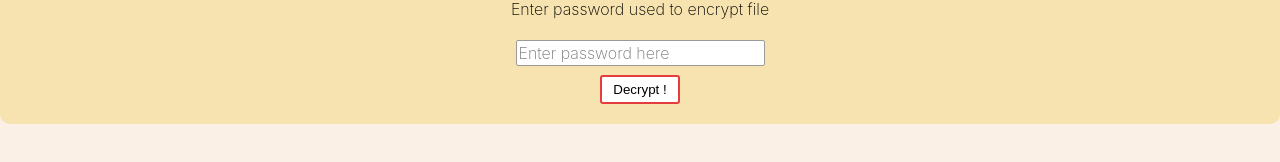
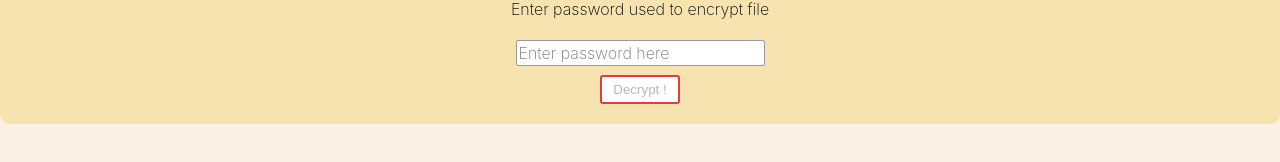
Before and after one commit to kamilwoloszyn/FEncrypt, a React (Create React App) app: page /decrypt in a window 1280 px wide. Shown: the part 374-536 px from the top of the page. Built offline with nearby package versions, Linux system fonts and the light colour scheme.

Commit message:
Added validation #1

```diff
--- a/src/components/Decryption.tsx
+++ b/src/components/Decryption.tsx
@@ -1,4 +1,4 @@
-import React,{useEffect, useRef,useContext} from "react";
+import React,{useEffect, useRef,useContext, useState} from "react";
 import styled from "styled-components";
 import { OptionButton } from '../styles/buttons';
 import { FormLabelBlock, FormInputBlock } from '../styles/forms';
@@ -30,9 +30,13 @@ export const Decryption: React.FC<Props> = (Props) => {
   const passwordRef = useRef<HTMLInputElement>(null);
   const globalPassword: PasswordState = useContext(PasswordContext);
   const globalAction: ActionToDo = useContext(ActionToDoContext);
+  const [globalButtonState,setGlobalButtonState] = useState<boolean>(true);
   const handleChangePassword = () => {
-    if (passwordRef.current) {
+    if (passwordRef.current && passwordRef.current.value.length > 6) {
       globalPassword.SetUsedPassword(passwordRef.current.value)
+    } else {
+      setGlobalButtonState(true);
+      // set warning
     }
   }
   useEffect(() => {
@@ -55,11 +59,10 @@ export const Decryption: React.FC<Props> = (Props) => {
              <FormInputBlock>
                    <input type="password" placeholder="Enter password here" className="form-input" ref={passwordRef} onChange={handleChangePassword}/>
               </FormInputBlock>
-            <Link to="/send"> <OptionButton type="button" customColor={"#fff"} hoverColor={"#e63c3c"} borderColor={"#e63c3c"}>Decrypt !</OptionButton> </Link>
+               <Link to="/send"> <OptionButton disabled={globalButtonState} type="button" customColor={"#fff"} hoverColor={"#e63c3c"} borderColor={"#e63c3c"}>Decrypt !</OptionButton> </Link>
              </form>
            </div>
          </Row>
-
         </DecryptionWrapper>
   )
   } else {
```
Also changed, not shown: 1 other file (tests, documents, lock files or other folders).
